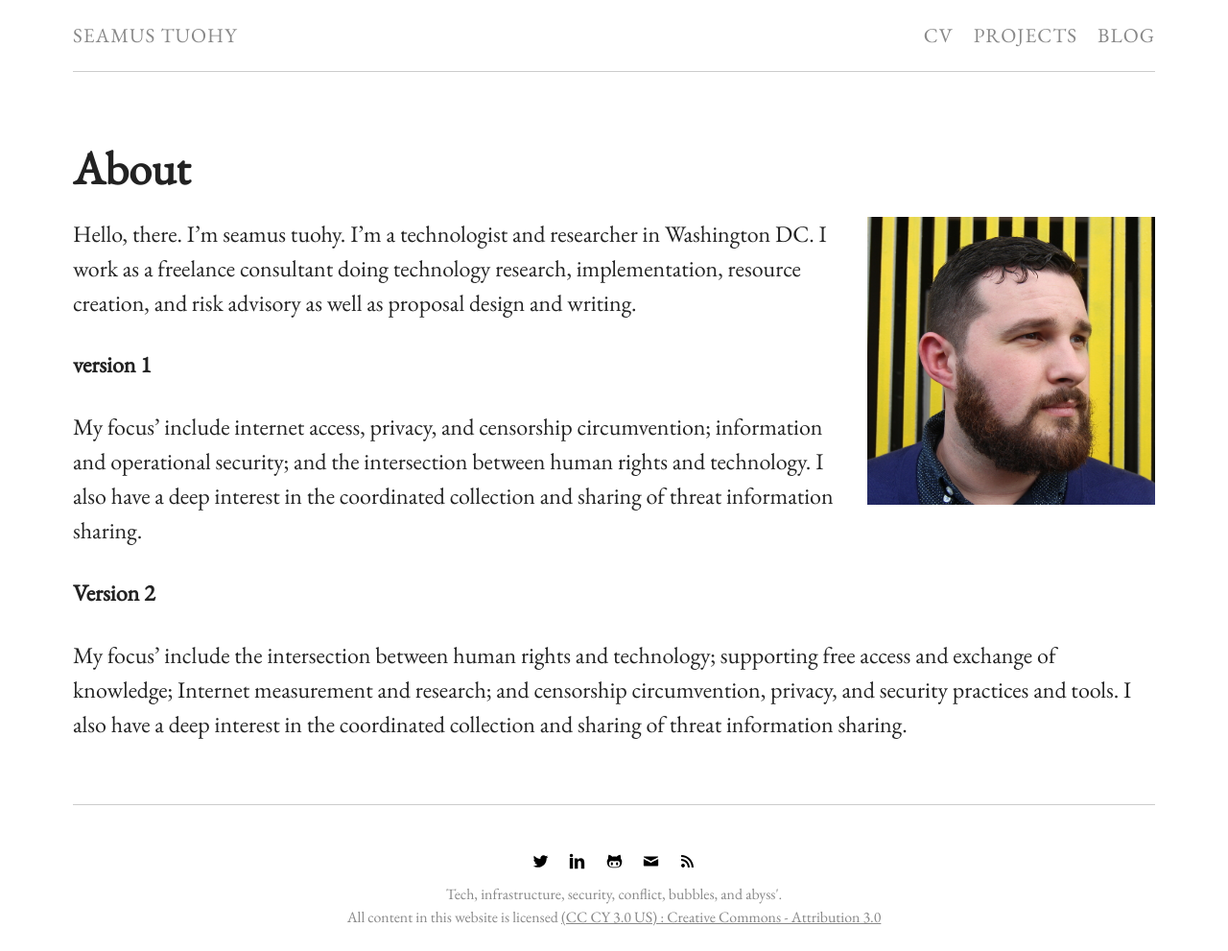
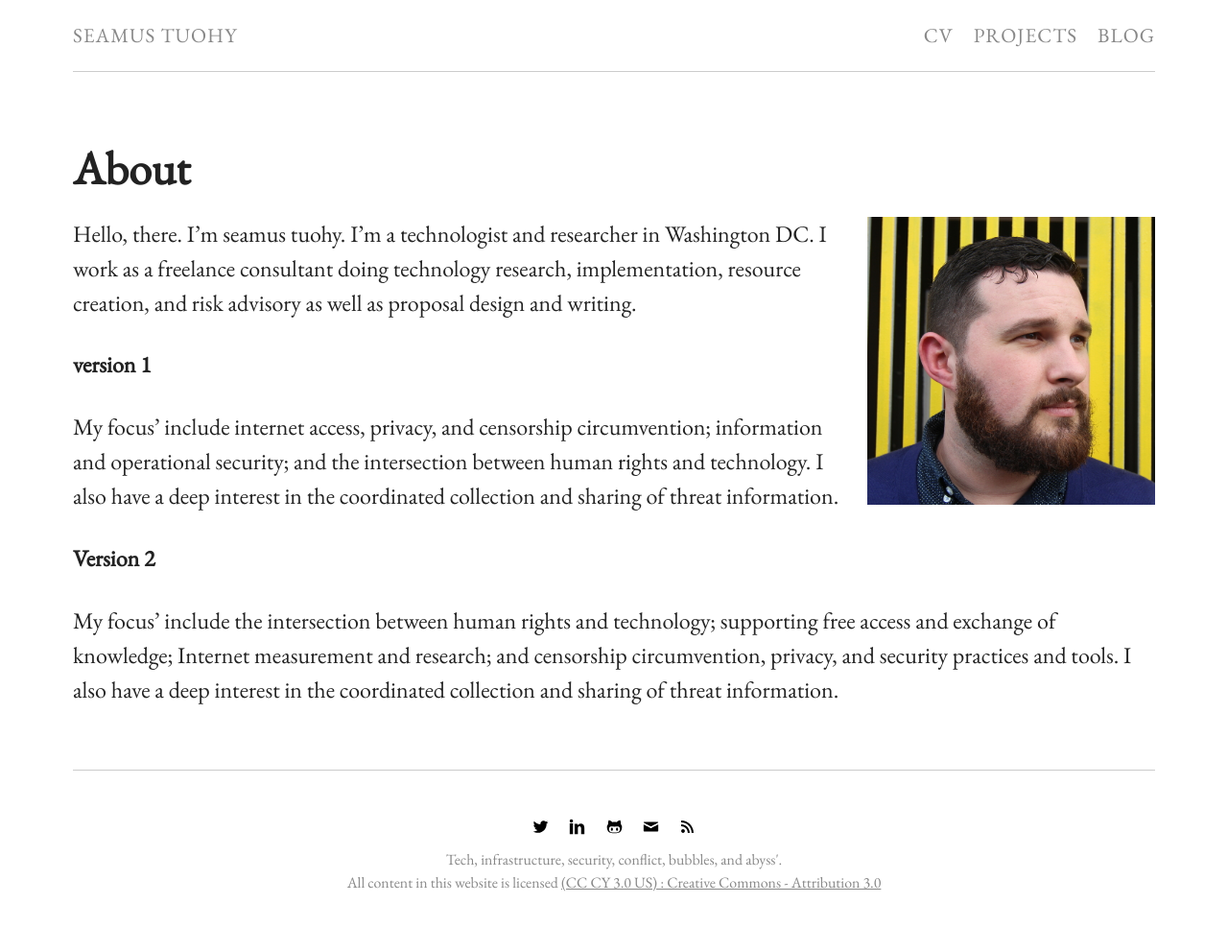
Before and after one commit to seamustuohy/seamustuohy.github.io, a Jekyll site: the page built from about.md, in a window 1280 px wide. Shown: the whole page at 96% size. Built offline with Jekyll 4.4.1, drawn with Linux system fonts in a browser that asks for light colours; after the commit the page ends 955 px from its top, so only the background shows below that.

Commit message:
removed extra sharing

```diff
--- a/about.md
+++ b/about.md
@@ -10,8 +10,8 @@ Hello, there. I’m seamus tuohy. I’m a technologist and researcher in Washing
 
 **version 1**
 
-My focus’ include internet access, privacy, and censorship circumvention; information and operational security; and the intersection between human rights and technology. I also have a deep interest in the coordinated collection and sharing of threat information sharing.
+My focus’ include internet access, privacy, and censorship circumvention; information and operational security; and the intersection between human rights and technology. I also have a deep interest in the coordinated collection and sharing of threat information.
 
 **Version 2**
 
-My focus' include the intersection between human rights and technology; supporting free access and exchange of knowledge; Internet measurement and research; and censorship circumvention, privacy, and security practices and tools. I also have a deep interest in the coordinated collection and sharing of threat information sharing.
+My focus' include the intersection between human rights and technology; supporting free access and exchange of knowledge; Internet measurement and research; and censorship circumvention, privacy, and security practices and tools. I also have a deep interest in the coordinated collection and sharing of threat information.
```
Also changed, not shown: index.md (+1 -1 lines).
